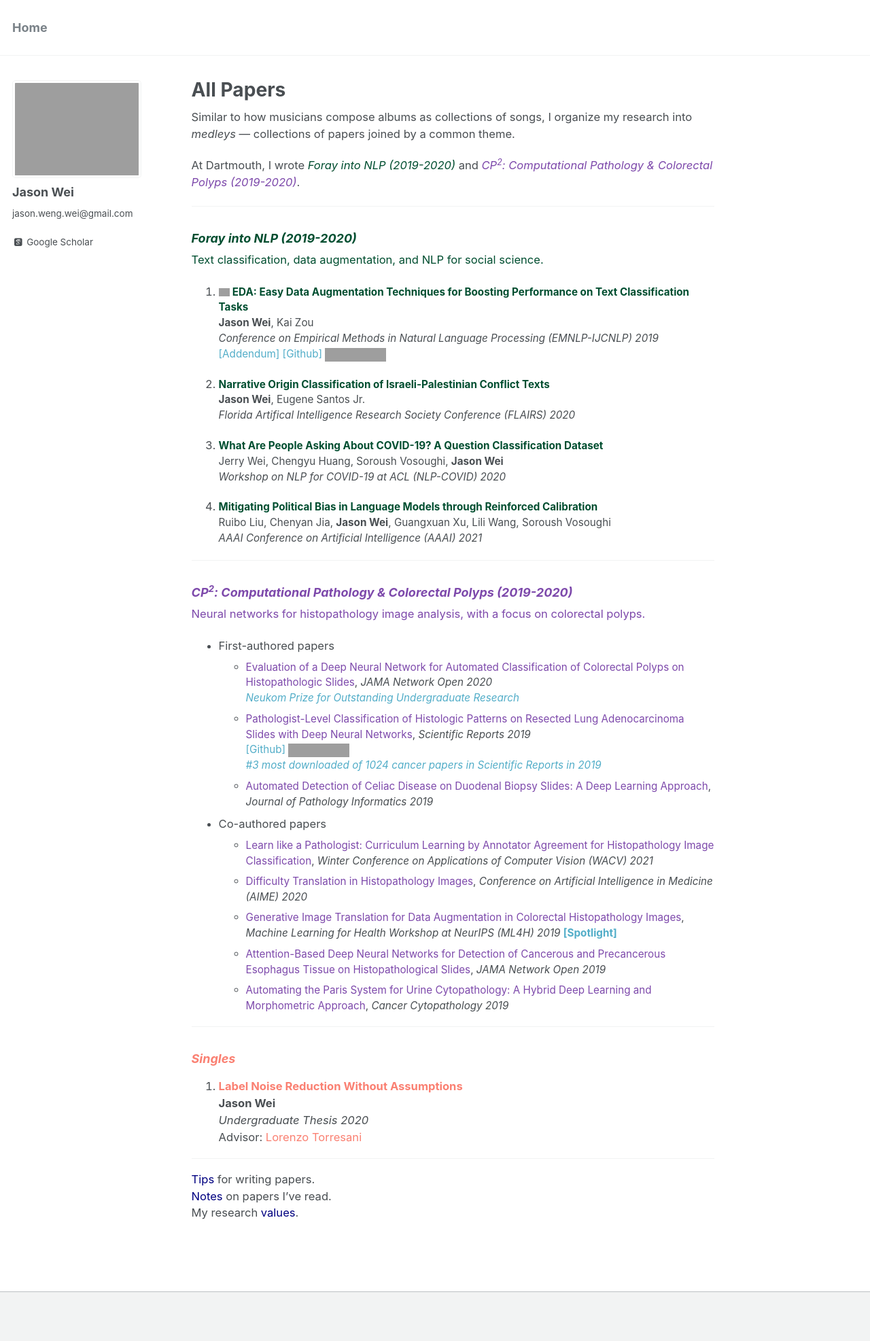
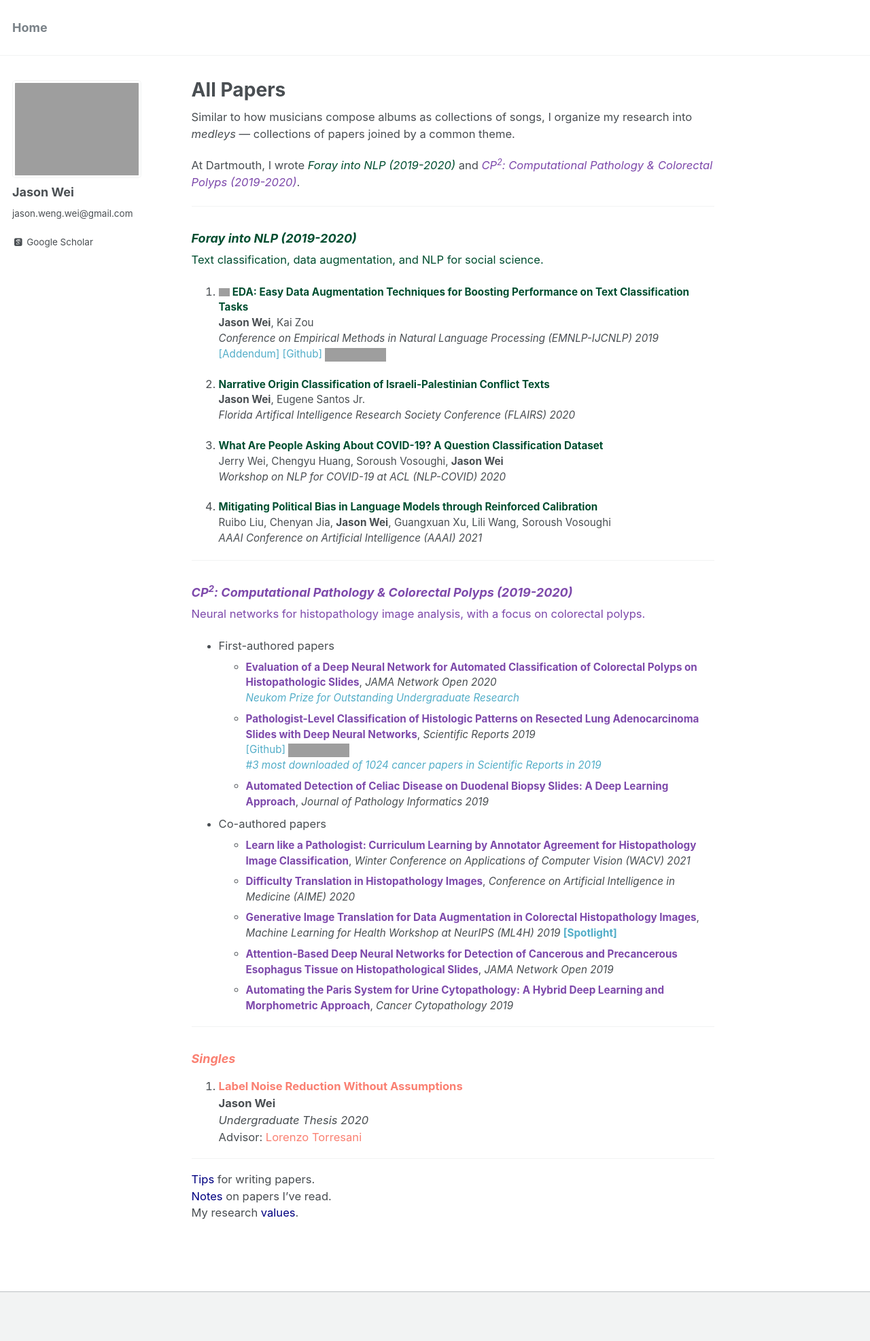
Before and after one commit to jasonwei20/jasonwei20.github.io, a Jekyll site: the page built from _pages/all_papers.md, in a window 1280 px wide. Shown: the whole page at 68% size. Built offline with Jekyll 4.4.1, drawn with Linux system fonts in a browser that asks for light colours; some web fonts are replaced; grey boxes are pictures that could not be loaded.

Commit message:
fix all papers

```diff
--- a/_pages/all_papers.md
+++ b/_pages/all_papers.md
@@ -42,26 +42,26 @@
 <span style="color:#7d49ab">Neural networks for histopathology image analysis, with a focus on colorectal polyps.</span>
 
 * First-authored papers
-	* <a href="https://jamanetwork.com/journals/jamanetworkopen/fullarticle/2764906" style="color:#7d49ab" target="_blank">Evaluation of a Deep Neural Network for Automated Classification of Colorectal Polyps on Histopathologic Slides</a>,
+	* <a href="https://jamanetwork.com/journals/jamanetworkopen/fullarticle/2764906" style="color:#7d49ab" target="_blank"><b>Evaluation of a Deep Neural Network for Automated Classification of Colorectal Polyps on Histopathologic Slides</b></a>,
 	*JAMA Network Open 2020*
 	<a href="https://neukom.dartmouth.edu/research/neukom-research-prizes/2020-neukom-research-prize-winners" target="_blank"><i>Neukom Prize for Outstanding Undergraduate Research</i></a>
-	* <a href="https://www.nature.com/articles/s41598-019-40041-7" style="color:#7d49ab" target="_blank">Pathologist-Level Classification of Histologic Patterns on Resected Lung Adenocarcinoma Slides with Deep Neural Networks</a>,
+	* <a href="https://www.nature.com/articles/s41598-019-40041-7" style="color:#7d49ab" target="_blank"><b>Pathologist-Level Classification of Histologic Patterns on Resected Lung Adenocarcinoma Slides with Deep Neural Networks</b></a>,
 	*Scientific Reports 2019*
 	<a href="https://github.com/BMIRDS/deepslide" target="_blank">[Github]</a> <img height="16" src="https://img.shields.io/github/stars/BMIRDS/deepslide.svg?logo=github&logoColor=white&colorA=navy&link=https://github.com/BMIRDS/deepslide&link=https://github.com/BMIRDS/deepslide">
 	<a href="https://www.nature.com/collections/ghegcgfbdi" target="_blank"><i>#3 most downloaded of 1024 cancer papers in Scientific Reports in 2019</i></a>
-	* <a href="http://www.jpathinformatics.org/article.asp?issn=2153-3539;year=2019;volume=10;issue=1;spage=7;epage=7;aulast=Wei" style="color:#7d49ab" target="_blank">Automated Detection of Celiac Disease on Duodenal Biopsy Slides: A Deep Learning Approach</a>,
+	* <a href="http://www.jpathinformatics.org/article.asp?issn=2153-3539;year=2019;volume=10;issue=1;spage=7;epage=7;aulast=Wei" style="color:#7d49ab" target="_blank"><b>Automated Detection of Celiac Disease on Duodenal Biopsy Slides: A Deep Learning Approach</b></a>,
 	*Journal of Pathology Informatics 2019*
 
 * Co-authored papers
-	* <a href="https://arxiv.org/abs/2009.13698" style="color:#7d49ab" target="_blank">Learn like a Pathologist: Curriculum Learning by Annotator Agreement for Histopathology Image Classification</a>,
+	* <a href="https://arxiv.org/abs/2009.13698" style="color:#7d49ab" target="_blank"><b>Learn like a Pathologist: Curriculum Learning by Annotator Agreement for Histopathology Image Classification</b></a>,
 	*Winter Conference on Applications of Computer Vision (WACV) 2021*
-	* <a href="https://arxiv.org/abs/2004.12535" style="color:#7d49ab" target="_blank">Difficulty Translation in Histopathology Images</a>,
+	* <a href="https://arxiv.org/abs/2004.12535" style="color:#7d49ab" target="_blank"><b>Difficulty Translation in Histopathology Images</b></a>,
 	*Conference on Artificial Intelligence in Medicine (AIME) 2020*
-	* <a href="https://arxiv.org/abs/1910.05827" style="color:#7d49ab" target="_blank">Generative Image Translation for Data Augmentation in Colorectal Histopathology Images</a>,
+	* <a href="https://arxiv.org/abs/1910.05827" style="color:#7d49ab" target="_blank"><b>Generative Image Translation for Data Augmentation in Colorectal Histopathology Images</b></a>,
 	*Machine Learning for Health Workshop at NeurIPS (ML4H) 2019* <a href="https://slideslive.com/38923239/spotlight-paper-talks?t=1095" target="_blank"><b>[Spotlight]</b></a>
-	* <a href="https://jamanetwork.com/journals/jamanetworkopen/fullarticle/2753982" style="color:#7d49ab" target="_blank">Attention-Based Deep Neural Networks for Detection of Cancerous and Precancerous Esophagus Tissue on Histopathological Slides</a>,
+	* <a href="https://jamanetwork.com/journals/jamanetworkopen/fullarticle/2753982" style="color:#7d49ab" target="_blank"><b>Attention-Based Deep Neural Networks for Detection of Cancerous and Precancerous Esophagus Tissue on Histopathological Slides</b></a>,
 	*JAMA Network Open 2019*
-	* <a href="https://onlinelibrary.wiley.com/doi/abs/10.1002/cncy.22099" style="color:#7d49ab" target="_blank">Automating the Paris System for Urine Cytopathology: A Hybrid Deep Learning and Morphometric Approach</a>,
+	* <a href="https://onlinelibrary.wiley.com/doi/abs/10.1002/cncy.22099" style="color:#7d49ab" target="_blank"><b>Automating the Paris System for Urine Cytopathology: A Hybrid Deep Learning and Morphometric Approach</b></a>,
 	*Cancer Cytopathology 2019*
 
 ------
```
